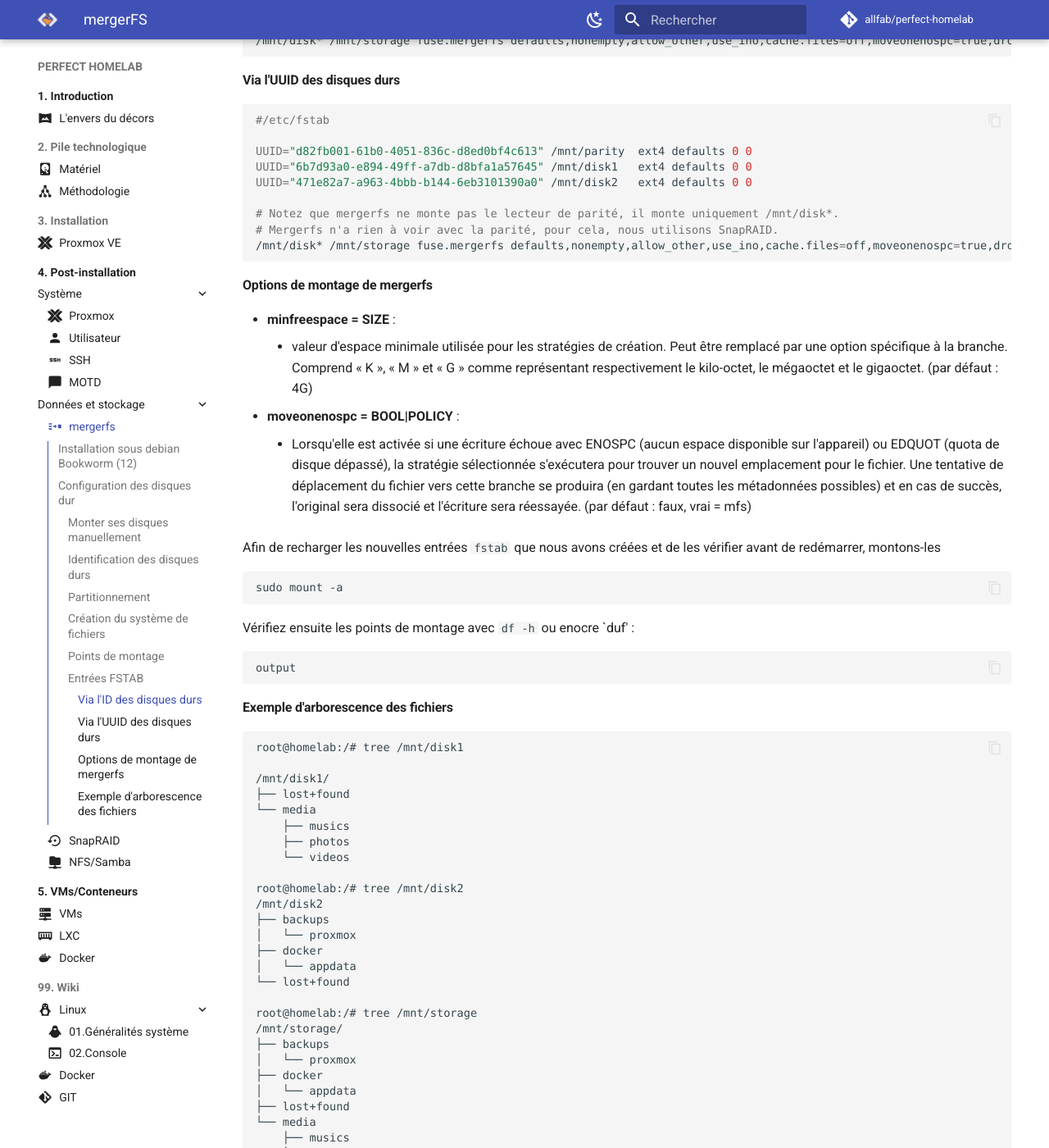
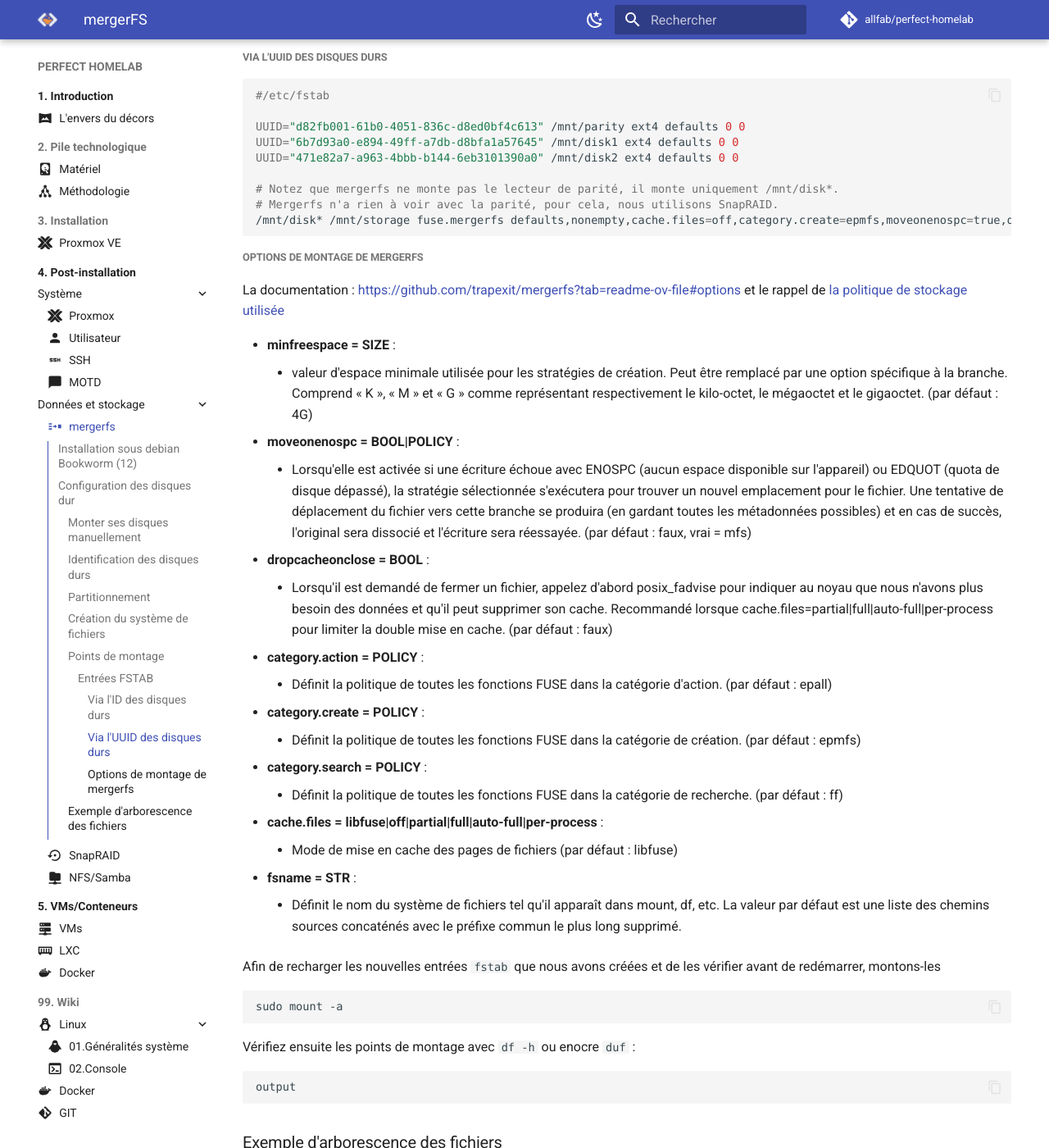
Before and after one commit to allfab/perfect-homelab, an MkDocs documentation site: the page built from docs/post-install/data-storage/mergerfs.md, in a window 1280 px wide and 1400 px high, scrolled down 3820 px. Shown: the whole window at 82% size. Built offline with MkDocs 1.6.1 and Material for MkDocs 9.7.7, drawn with Linux system fonts in a browser that asks for light colours; some web fonts are replaced; comment, search, counter and statistics services are not loaded.

Commit message:
UPDATE docs

````diff
--- a/docs/post-install/data-storage/mergerfs.md
+++ b/docs/post-install/data-storage/mergerfs.md
@@ -138,59 +138,73 @@
 mkdir /mnt/storage
 ```
 
-### Entrées FSTAB
+#### Entrées FSTAB
 
 Ensuite, nous devons créer une entrée dans `/etc/fstab`. Ce fichier indique à votre système d'exploitation comment, où et quels disques monter.  Cela semble un peu complexe mais une entrée fstab est en fait assez simple et se décompose en :
 
 - `device` > `mountpoint` > `filesystem` > `options` > `dump` >`fsck` - documentation fstab.
 
-#### Via l'ID des disques durs
+##### Via l'ID des disques durs
 
 ``` shell
 #/etc/fstab
 
-/dev/disk/by-id/ata-VBOX_HARDDISK_VB0e6c06d6-e8cfeb66-part1 /mnt/parity  ext4 defaults 0 0
-/dev/disk/by-id/ata-VBOX_HARDDISK_VB8156f647-895029ce-part1 /mnt/disk1   ext4 defaults 0 0
-/dev/disk/by-id/ata-VBOX_HARDDISK_VBc37019e7-f48bd93f-part1 /mnt/disk2   ext4 defaults 0 0
+/dev/disk/by-id/ata-VBOX_HARDDISK_VB0e6c06d6-e8cfeb66-part1 /mnt/parity ext4 defaults 0 0
+/dev/disk/by-id/ata-VBOX_HARDDISK_VB8156f647-895029ce-part1 /mnt/disk1 ext4 defaults 0 0
+/dev/disk/by-id/ata-VBOX_HARDDISK_VBc37019e7-f48bd93f-part1 /mnt/disk2 ext4 defaults 0 0
 
 # Notez que mergerfs ne monte pas le lecteur de parité, il monte uniquement /mnt/disk*.
 # Mergerfs n'a rien à voir avec la parité, pour cela, nous utilisons SnapRAID.
-/mnt/disk* /mnt/storage fuse.mergerfs defaults,nonempty,allow_other,use_ino,cache.files=off,moveonenospc=true,dropcacheonclose=true,minfreespace=5G,fsname=mergerfs 0 0
+/mnt/disk* /mnt/storage fuse.mergerfs defaults,nonempty,cache.files=off,category.create=epmfs,moveonenospc=true,dropcacheonclose=true,minfreespace=5G,fsname=mergerfs 0 0
 
 ```
 
-#### Via l'UUID des disques durs
+##### Via l'UUID des disques durs
 
 ``` shell
 #/etc/fstab
 
-UUID="d82fb001-61b0-4051-836c-d8ed0bf4c613" /mnt/parity  ext4 defaults 0 0
-UUID="6b7d93a0-e894-49ff-a7db-d8bfa1a57645" /mnt/disk1   ext4 defaults 0 0
-UUID="471e82a7-a963-4bbb-b144-6eb3101390a0" /mnt/disk2   ext4 defaults 0 0
+UUID="d82fb001-61b0-4051-836c-d8ed0bf4c613" /mnt/parity ext4 defaults 0 0
+UUID="6b7d93a0-e894-49ff-a7db-d8bfa1a57645" /mnt/disk1 ext4 defaults 0 0
+UUID="471e82a7-a963-4bbb-b144-6eb3101390a0" /mnt/disk2 ext4 defaults 0 0
 
 # Notez que mergerfs ne monte pas le lecteur de parité, il monte uniquement /mnt/disk*.
 # Mergerfs n'a rien à voir avec la parité, pour cela, nous utilisons SnapRAID.
-/mnt/disk* /mnt/storage fuse.mergerfs defaults,nonempty,allow_other,use_ino,cache.files=off,moveonenospc=true,dropcacheonclose=true,minfreespace=5G,fsname=mergerfs 0 0
+/mnt/disk* /mnt/storage fuse.mergerfs defaults,nonempty,cache.files=off,category.create=epmfs,moveonenospc=true,dropcacheonclose=true,minfreespace=5G,fsname=mergerfs 0 0
 ```
 
-#### Options de montage de mergerfs
+##### Options de montage de mergerfs
+
+La documentation : [https://github.com/trapexit/mergerfs?tab=readme-ov-file#options](https://github.com/trapexit/mergerfs?tab=readme-ov-file#options) et le rappel de [la politique de stockage utilisée](/tech-stack/processus/#mergerfs)
 
 - **minfreespace = SIZE** :
 	- valeur d'espace minimale utilisée pour les stratégies de création. Peut être remplacé par une option spécifique à la branche. Comprend « K », « M » et « G » comme représentant respectivement le kilo-octet, le mégaoctet et le gigaoctet. (par défaut : 4G)
 - **moveonenospc = BOOL|POLICY** :
 	- Lorsqu'elle est activée si une écriture échoue avec ENOSPC (aucun espace disponible sur l'appareil) ou EDQUOT (quota de disque dépassé), la stratégie sélectionnée s'exécutera pour trouver un nouvel emplacement pour le fichier. Une tentative de déplacement du fichier vers cette branche se produira (en gardant toutes les métadonnées possibles) et en cas de succès, l'original sera dissocié et l'écriture sera réessayée. (par défaut : faux, vrai = mfs)
+- **dropcacheonclose = BOOL** :
+    - Lorsqu'il est demandé de fermer un fichier, appelez d'abord posix_fadvise pour indiquer au noyau que nous n'avons plus besoin des données et qu'il peut supprimer son cache. Recommandé lorsque cache.files=partial|full|auto-full|per-process pour limiter la double mise en cache. (par défaut : faux)
+- **category.action = POLICY** :
+    - Définit la politique de toutes les fonctions FUSE dans la catégorie d'action. (par défaut : epall)
+- **category.create = POLICY** :
+    - Définit la politique de toutes les fonctions FUSE dans la catégorie de création. (par défaut : epmfs)
+- **category.search = POLICY** :
+    - Définit la politique de toutes les fonctions FUSE dans la catégorie de recherche. (par défaut : ff)
+- **cache.files = libfuse|off|partial|full|auto-full|per-process** :
+    - Mode de mise en cache des pages de fichiers (par défaut : libfuse)
+- **fsname = STR** :
+    - Définit le nom du système de fichiers tel qu'il apparaît dans mount, df, etc. La valeur par défaut est une liste des chemins sources concaténés avec le préfixe commun le plus long supprimé.
 
 Afin de recharger les nouvelles entrées `fstab` que nous avons créées et de les vérifier avant de redémarrer, montons-les
 ``` shell
 sudo mount -a
 ```
 
-Vérifiez ensuite les points de montage avec `df -h` ou enocre `duf' :
+Vérifiez ensuite les points de montage avec `df -h` ou enocre `duf` :
 ``` shell
 output
 ```
 
-#### Exemple d'arborescence des fichiers
+### Exemple d'arborescence des fichiers
 
 ``` shell
 root@homelab:/# tree /mnt/disk1
````
Also changed, not shown: docs/post-install/data-storage/snapraid.md (+6 -4 lines).
